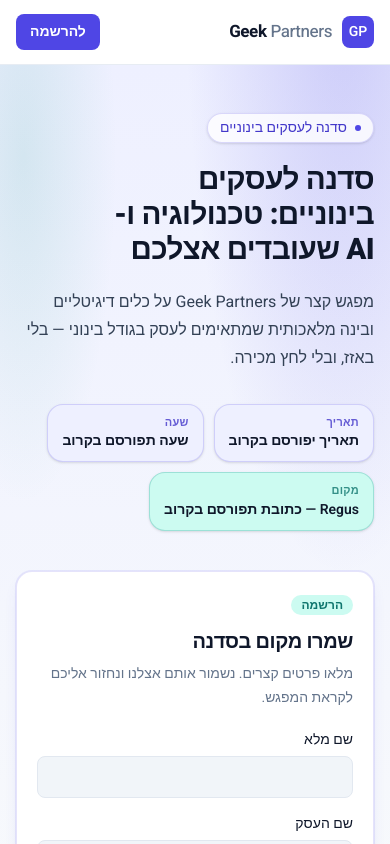
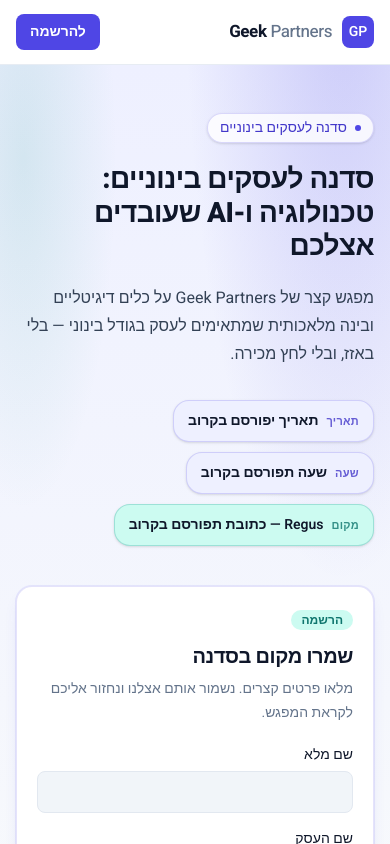
Before and after one commit to shaig206/geek-partners-crm, a Next.js app: page /workshop in a window 390 px wide. Shown: the top 844 px of the page. Built offline with nearby package versions, Linux system fonts and the light colour scheme.

Commit message:
Tighten the workshop hero layout so the headline and chips read cleanly.
Give the registration card a capped column, keep ו-AI on one line, and stack
agenda cards until the md breakpoint so phones stay single-column.

Co-authored-by: shaig206 <shaig206@users.noreply.github.com>

```diff
--- a/app/workshop/page.tsx
+++ b/app/workshop/page.tsx
@@ -59,14 +59,14 @@ export default function WorkshopPage() {
 
       <section className="relative overflow-hidden border-b border-border">
         <div className="workshop-aurora pointer-events-none absolute inset-0" aria-hidden="true" />
-        <div className="relative mx-auto grid w-full max-w-6xl gap-10 px-4 py-12 sm:py-16 lg:grid-cols-[minmax(0,1.15fr)_minmax(20rem,0.85fr)] lg:items-start lg:gap-12 lg:py-20">
-          <div>
+        <div className="relative mx-auto grid w-full max-w-6xl gap-10 px-4 py-12 sm:py-16 lg:grid-cols-[minmax(0,1fr)_minmax(22rem,28rem)] lg:items-start lg:gap-14 lg:py-20">
+          <div className="min-w-0">
             <p className="inline-flex items-center gap-2 rounded-full border border-brand/20 bg-card/80 px-3 py-1 text-sm font-medium text-brand-dark shadow-sm">
               <span className="size-1.5 rounded-full bg-brand" aria-hidden="true" />
               סדנה לעסקים בינוניים
             </p>
-            <h1 className="mt-5 text-[clamp(1.85rem,1.2rem+2.4vw,3.15rem)] font-extrabold leading-[1.18] tracking-tight text-foreground text-balance">
-              {WORKSHOP_HEADLINE}
+            <h1 className="mt-5 text-[clamp(1.75rem,1.1rem+2.1vw,2.85rem)] font-extrabold leading-[1.2] tracking-tight text-foreground">
+              <WorkshopHeadline text={WORKSHOP_HEADLINE} />
             </h1>
             <p className="mt-5 max-w-xl text-base leading-7 text-secondary sm:text-lg sm:leading-8">
               {WORKSHOP_LEDE}
@@ -111,7 +111,7 @@ export default function WorkshopPage() {
           >
             מה בפנים
           </h2>
-          <ol className="mt-8 grid gap-4 sm:grid-cols-3">
+          <ol className="mt-8 grid gap-4 md:grid-cols-3">
             {WORKSHOP_AGENDA.map((item, index) => (
               <li key={item}>
                 <AgendaCard index={index} item={item} />
@@ -130,6 +130,23 @@ export default function WorkshopPage() {
   );
 }
 
+function WorkshopHeadline({ text }: { text: string }) {
+  const parts = text.split(/(ו-AI)/g);
+  return (
+    <>
+      {parts.map((part, index) =>
+        part === "ו-AI" ? (
+          <span key={index} className="whitespace-nowrap">
+            {part}
+          </span>
+        ) : (
+          <span key={index}>{part}</span>
+        ),
+      )}
+    </>
+  );
+}
+
 function EventChip({
   label,
   value,
@@ -142,7 +159,7 @@ function EventChip({
   return (
     <span
       className={cn(
-        "inline-flex max-w-full flex-col rounded-2xl border px-3.5 py-2.5 shadow-sm sm:flex-row sm:items-baseline sm:gap-2",
+        "inline-flex max-w-full items-baseline gap-2 rounded-2xl border px-3.5 py-2.5 shadow-sm",
         tone === "accent"
           ? "border-accent/25 bg-accent-soft text-accent-dark"
           : "border-brand/20 bg-brand-soft text-brand-dark",
```
